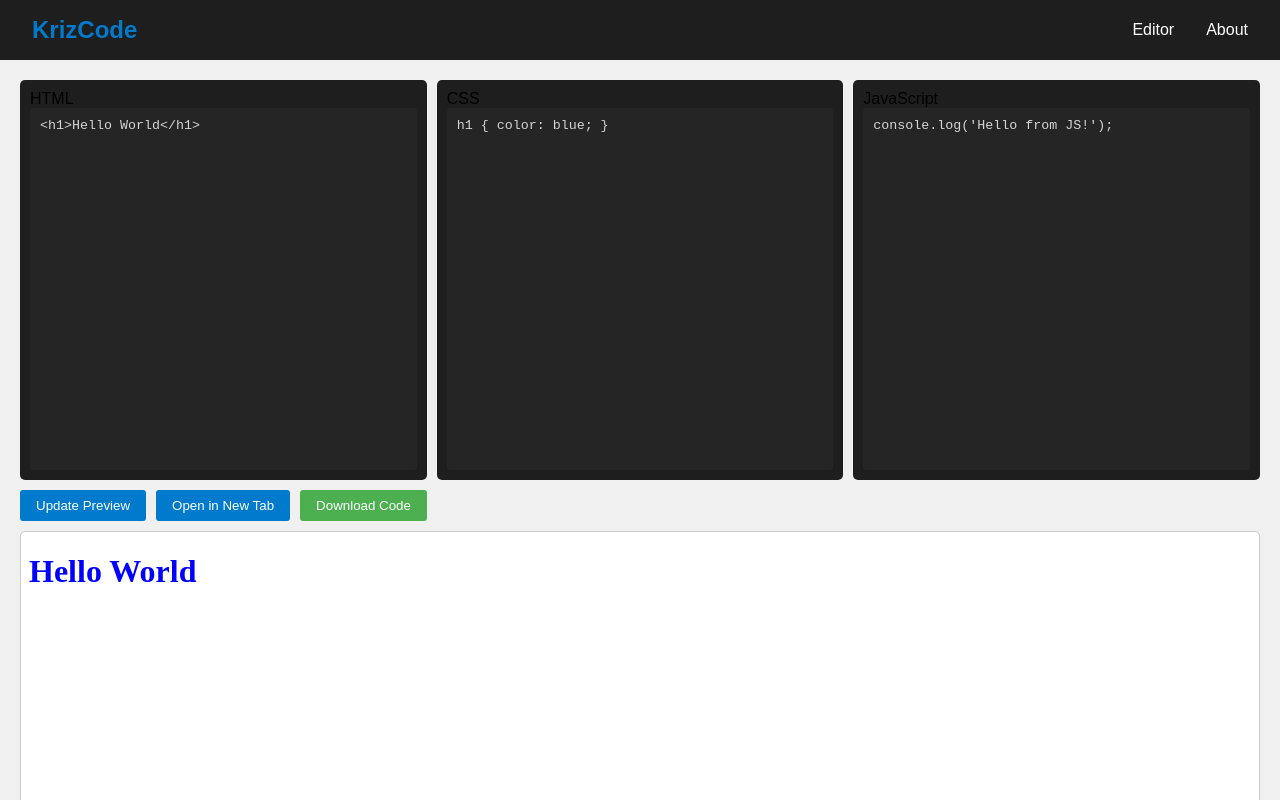
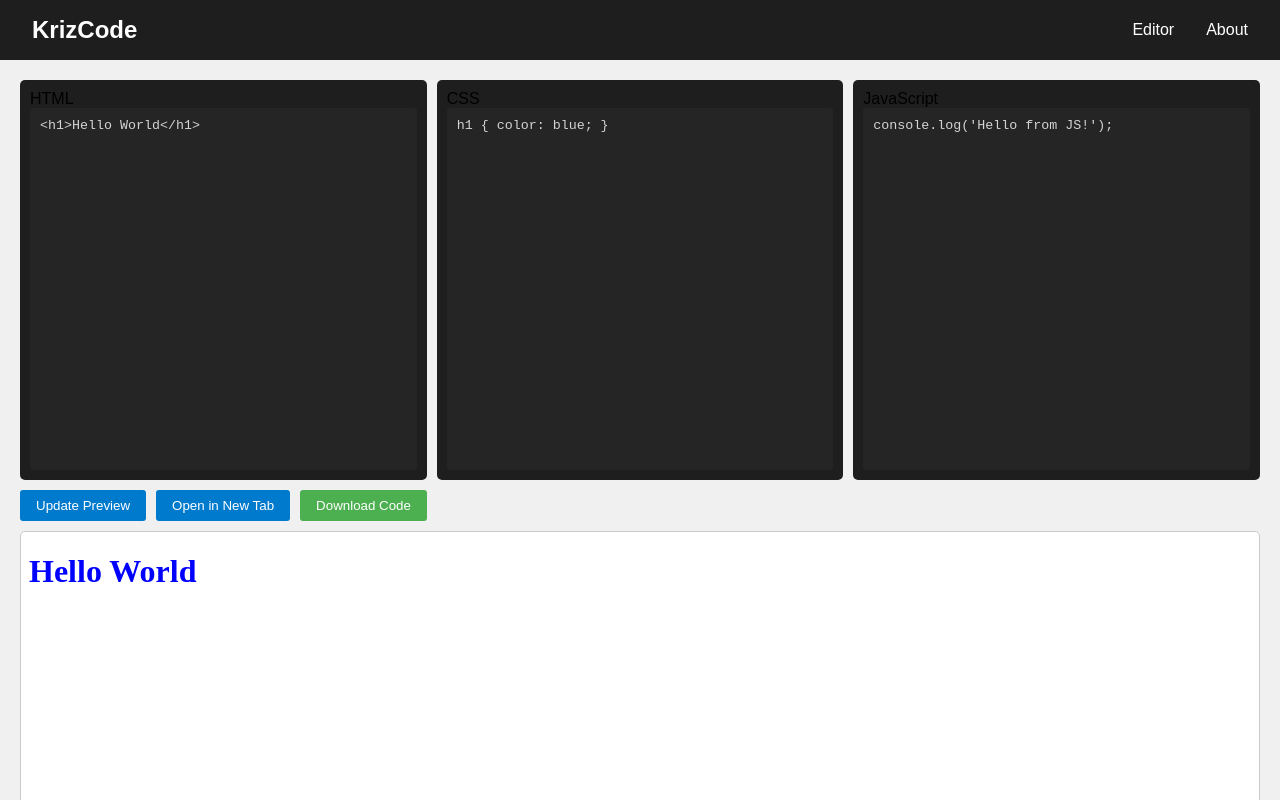
Before and after one commit to altkriz/htmleditor, a plain HTML site: page index.html in a window 1280 px wide. Shown: the top 800 px of the page. Drawn offline with Linux system fonts and the light colour scheme.

Commit message:
updated code

```diff
--- a/index.html
+++ b/index.html
@@ -43,7 +43,7 @@
         .logo {
             font-size: 1.5rem;
             font-weight: bold;
-            color: var(--primary-color);
+            color: var(--text-light);
         }
 
         .nav-links {
```
